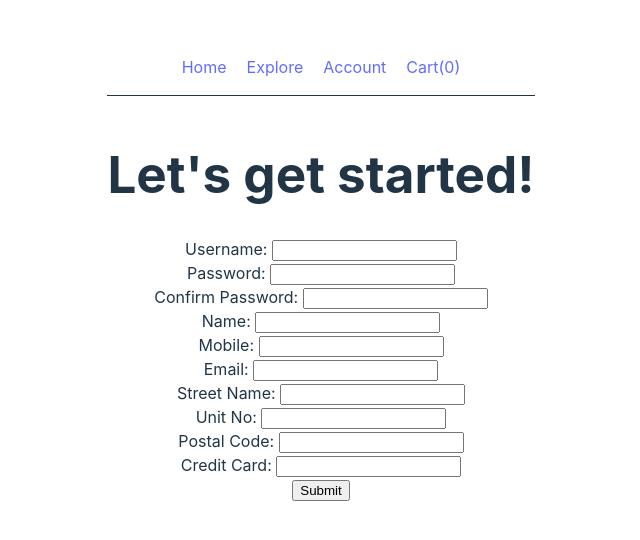
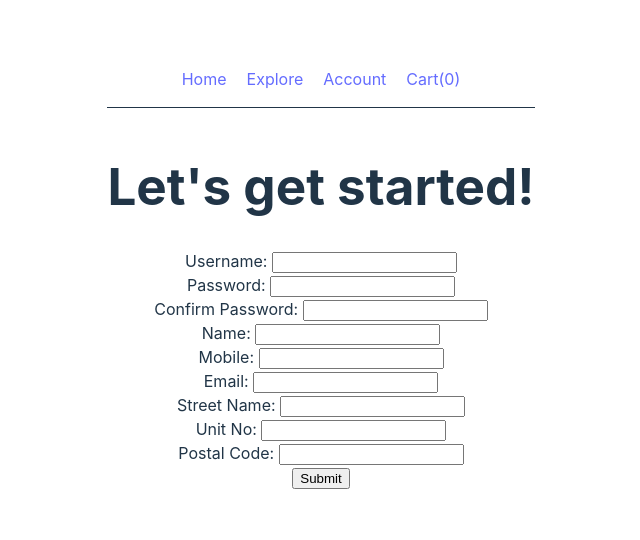
Before and after one commit to tripsflop/ga-project4-commerce, a React (Vite) app in the folder client/: page /register in a window 1280 px wide. Shown: the part 114-654 px from the top of the page, without its empty margins (319-959 px from the left). Built offline with nearby package versions, Linux system fonts and the light colour scheme.

Commit message:
removed credit card from sign up form

```diff
--- a/client/src/components/routes/Register.jsx
+++ b/client/src/components/routes/Register.jsx
@@ -153,11 +153,6 @@ function Register() {
         {errors.postalCode && <span>{errors.postalCode?.message}</span>}
         <br></br>
 
-        <label>Credit Card: </label>
-        <input type="text" {...register("creditCard", { required: true })} />
-        {errors.creditCard && <span>{errors.creditCard?.message}</span>}
-        <br></br>
-
         <input type="submit" />
       </form>
     </React.Fragment>
```
